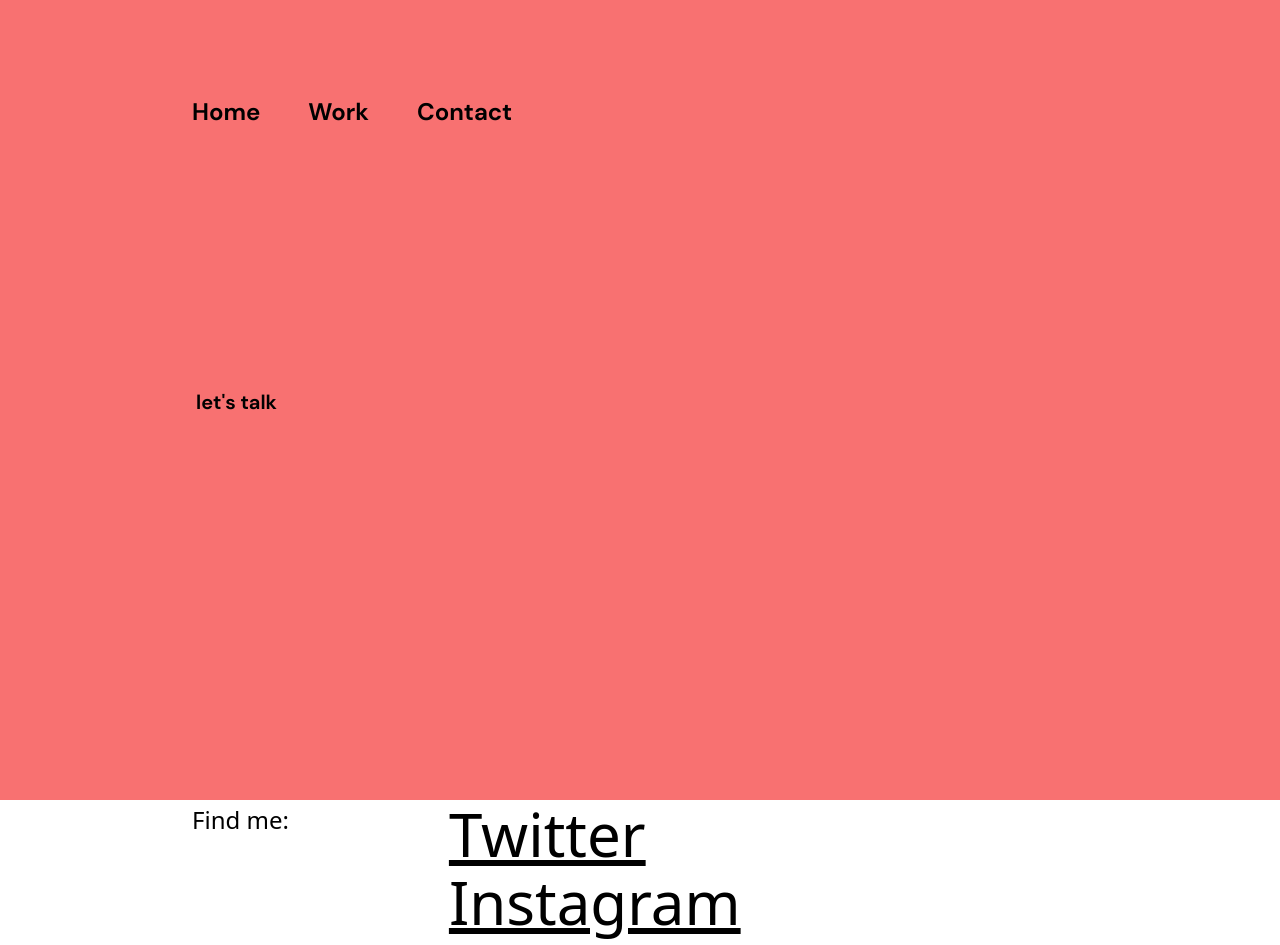
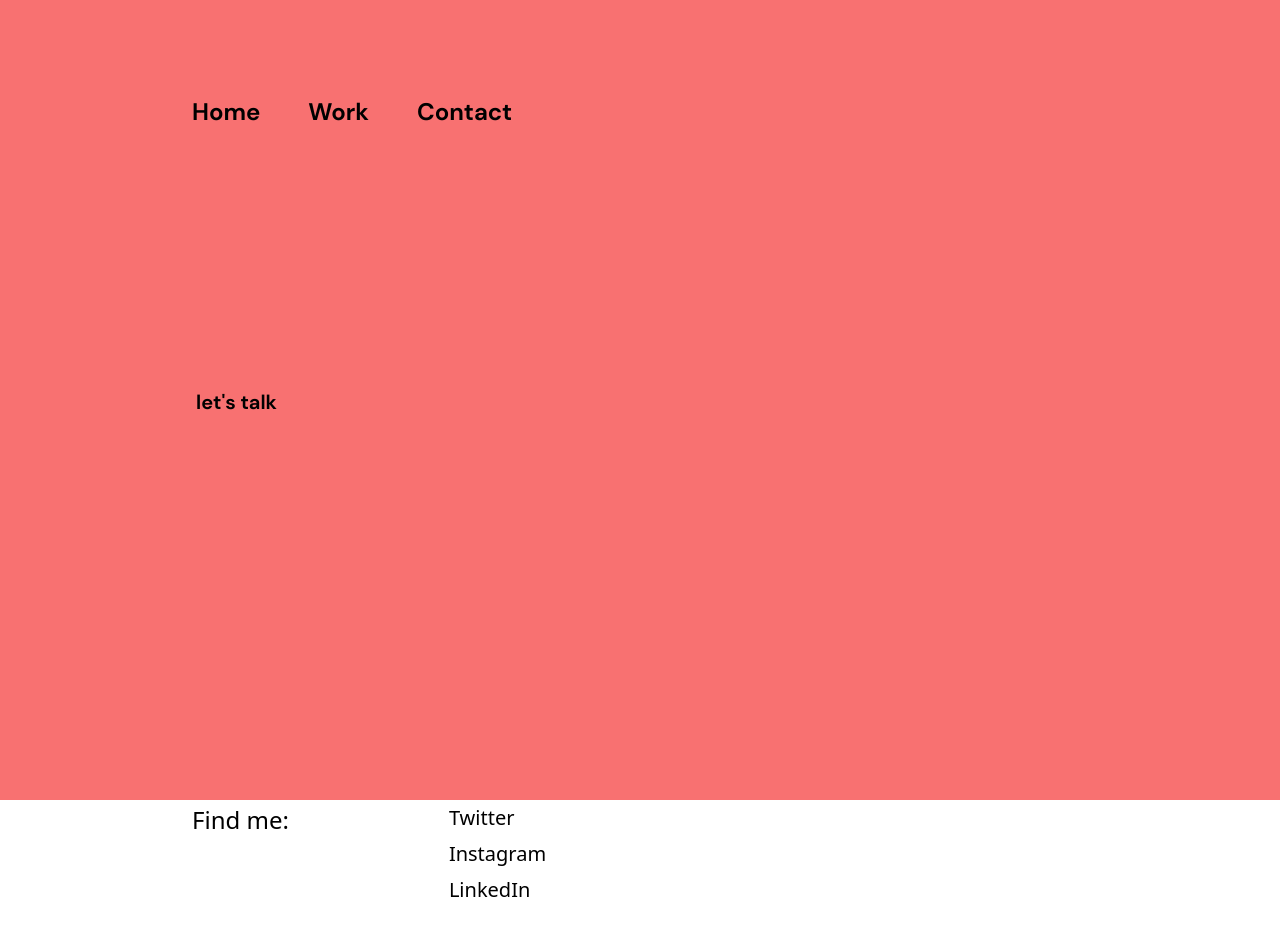
Before and after one commit to williambjork/portfolio2022, a Next.js app: page /contact in a window 1280 px wide. Shown: the top 945 px of the page. After the commit the page ends 912 px from the top, so only its background shows below. Built offline with nearby package versions, Linux system fonts and the light colour scheme.

Commit message:
installed particles.js

```diff
--- a/package.json
+++ b/package.json
@@ -9,7 +9,8 @@
     "framer-motion": "^7.6.1",
     "next": "latest",
     "react": "18.2.0",
-    "react-dom": "18.2.0"
+    "react-dom": "18.2.0",
+    "tsparticles-engine": "^2.5.2"
   },
   "devDependencies": {
     "@types/node": "18.11.3",
--- a/pages/contact.js
+++ b/pages/contact.js
@@ -22,7 +22,7 @@
                 <h3>Find me:</h3>
             </div>
 
-            <div className="lg:text-6xl text-2xl underline">
+            <div className="text-xl ">
               <ul>
                 <li className="pb-2">Twitter</li>
                 <li className="pb-2">Instagram</li>
```
Also changed, not shown: 1 other file (tests, documents, lock files or other folders).
